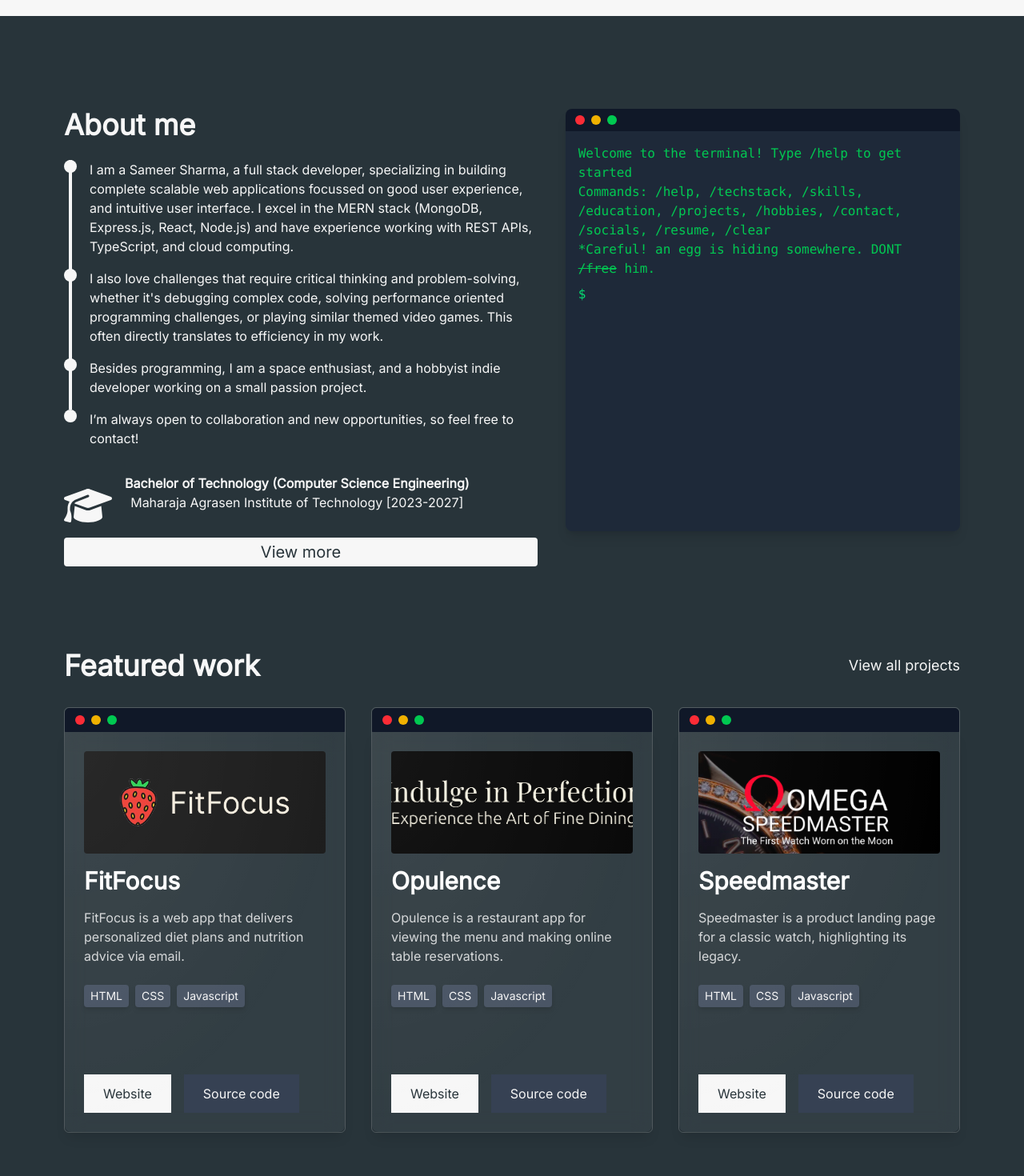
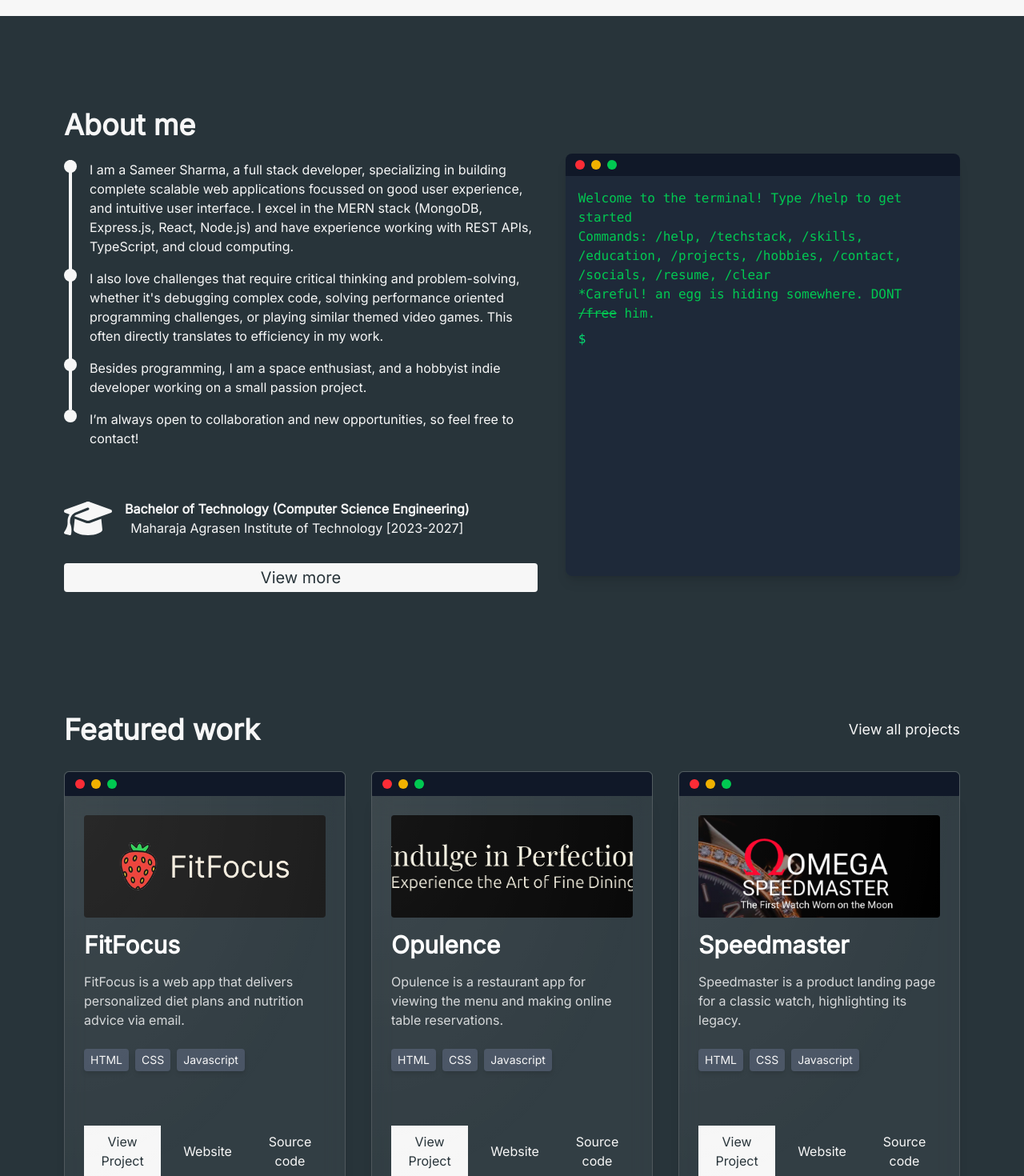
Before and after one commit to sameersharmadev/portfolio, a React (Vite) app: page / in a window 1280 px wide. Shown: the part 780-2250 px from the top of the page at 80% size. Built offline with nearby package versions, Linux system fonts and the light colour scheme.

Commit message:
responsiveness

```diff
--- a/src/App.jsx
+++ b/src/App.jsx
@@ -1,9 +1,7 @@
-import Header from './components/Header'
 import Hero from './components/home/Hero'
 import About from './components/home/About'
 import Projects from './components/home/Projects'
 import Techstack from './components/home/Techstack'
-import Footer from './components/Footer'
 import Contact from './components/home/Contact'
 import {useEffect} from 'react'
 function App() {
@@ -39,7 +37,6 @@ function App() {
       <Projects/>
       <Techstack/>
       <Contact/>
-      <Footer/>
     </>
   )
 }
--- a/src/Contact.jsx
+++ b/src/Contact.jsx
@@ -1,14 +1,7 @@
 import { useState } from 'react';
 import { FontAwesomeIcon } from '@fortawesome/react-fontawesome';
-import {
-  faPaperPlane,
-  faEnvelope,
-} from '@fortawesome/free-solid-svg-icons';
-import {
-  faGithub,
-  faLinkedin,
-  faXTwitter,
-} from '@fortawesome/free-brands-svg-icons';
+import { faPaperPlane, faEnvelope,} from '@fortawesome/free-solid-svg-icons';
+import {faGithub, faLinkedin,faXTwitter,} from '@fortawesome/free-brands-svg-icons';
 export default function Contact() {
   const [email, setEmail] = useState('');
   const [subject, setSubject] = useState('');
@@ -73,6 +66,7 @@ export default function Contact() {
   };
 
   return (
+    <>
     <section className="relative mx-8 lg:h-[calc(100vh-5rem)] xl:h-[calc(90vh-5rem)] 2xl:h-[calc(80vh-5rem)] mt-16 md:mt-0 flex flex-col lg:flex-row justify-between items-center fade-in bg-black text-lightBeige xl:gap-12 2xl:gap-16 xl:mx-32 2xl:mx-64">
       <div className="lg:ml-20 lg:w-1/2 md:w-10/12">
         <h2 className="flex text-xl md:text-4xl md:mt-16 lg:mt-0 font-semibold mb-2 xl:text-5xl 2xl:text-6xl xl:mb-4 2xl:mb-6">Contact me...</h2>
@@ -128,14 +122,14 @@ export default function Contact() {
           <div className="flex items-center mt-4">
             <button
               type="submit"
-              className="bg-[#303e44] group min-w-[160px] flex justify-between mt-4 hover:bg-headerBeige hover:text-black border border-white/20 py-3 px-4 text-sm font-medium text-center text-white rounded-lg sm:w-fit flex gap-2 items-center xl:text-3xl 2xl:text-4xl xl:p-6 2xl:p-8"
+              className="hover:bg-[#303e44] group min-w-[160px] flex justify-between mt-4 bg-headerBeige text-black border border-white/20 py-3 px-4 text-sm font-medium text-center hover:text-white rounded-lg sm:w-fit flex gap-2 items-center xl:text-3xl 2xl:text-4xl xl:p-6 2xl:p-8"
               disabled={loading}
             >
               {loading ? (
                 <>
                   Sending message
                   <svg
-                    className="animate-spin h-4 w-4 text-lightBeige group-hover:text-black xl:h-6 xl:w-6"
+                    className="animate-spin h-4 w-4 group-hover:text-lightBeige text-black xl:h-6 xl:w-6"
                     xmlns="http://www.w3.org/2000/svg"
                     fill="none"
                     viewBox="0 0 24 24"
@@ -174,5 +168,7 @@ export default function Contact() {
         <Socials icon={faEnvelope} name="Email" link="mailto:sameersh571@gmail.com" />
       </div>
     </section>
+
+    </>
   );
 }
--- a/src/components/Footer.jsx
+++ b/src/components/Footer.jsx
@@ -9,7 +9,7 @@ import {
   } from '@fortawesome/free-brands-svg-icons'
 export default function Footer() {
     return(
-    <div className="h-10 flex text-sm md:text-base flex-row-reverse justify-center items-center fade-in-hero text-secondaryBeige gap-4 mt-16 lg:mt-0 2xl:text-3xl">
+    <div className="h-10 flex text-sm md:text-base flex-row-reverse justify-center items-center fade-in-hero text-secondaryBeige gap-4 mt-16 lg:my-0 2xl:text-3xl">
         <p>©2025 Sameer Sharma. All rights reserved</p>
         <div className="hidden md:flex gap-4 text-secondaryBeige md:px-4">
             <a href="https://github.com/sameersharmadev" target="_blank" rel="noopener noreferrer" className="hover:text-blackHover transition">
--- a/src/components/home/About.jsx
+++ b/src/components/home/About.jsx
@@ -46,7 +46,7 @@ export default function About() {
                         <FontAwesomeIcon icon={faGraduationCap} className="text-5xl xl:text-7xl 2xl:text-8xl" />
                     </div>
                     <div className="flex flex-col mb-8 xl:mb-16 2xl:mb-24 justify-center items-center xl:gap-3 2xl:gap-4">
-                        <p className="font-semibold xl:text-3xl 2xl:text-4xl xl:pt-16 2xl:pt-24">Bachelor of Technology (Computer Science Engineering)</p>
+                        <p className="font-semibold xl:text-3xl 2xl:text-4xl xl:pt-16 2xl:pt-24 mt-8">Bachelor of Technology (Computer Science Engineering)</p>
                         <p className="xl:text-3xl 2xl:text-4xl">Maharaja Agrasen Institute of Technology [2023-2027]</p>
                     </div>
                 </div>
@@ -55,7 +55,7 @@ export default function About() {
                 </Link>
                 <span className="hidden md:block lg:hidden mt-4">*Terminal version available on desktop</span>
             </div>
-            <div className="hidden lg:block md:w-1/2">
+            <div className="hidden lg:block md:w-1/2 mt-28">
                 <Terminal />
             </div>
         </div>
--- a/src/components/home/Contact.jsx
+++ b/src/components/home/Contact.jsx
@@ -129,14 +129,14 @@ export default function Contact() {
           <div className="flex items-center mt-4">
             <button
               type="submit"
-              className="bg-[#303e44] group min-w-[160px] flex justify-between mt-4 hover:bg-headerBeige hover:text-black border border-white/20 py-3 px-4 text-sm font-medium text-center text-white rounded-lg sm:w-fit flex gap-2 items-center xl:text-3xl 2xl:text-4xl xl:p-6 2xl:p-8"
+              className="hover:bg-[#303e44] group min-w-[160px] flex justify-between mt-4 bg-headerBeige text-black border border-white/20 py-3 px-4 text-sm font-medium text-center hover:text-white rounded-lg sm:w-fit flex gap-2 items-center xl:text-3xl 2xl:text-4xl xl:p-6 2xl:p-8"
               disabled={loading}
             >
               {loading ? (
                 <>
                   Sending message
                   <svg
-                    className="animate-spin h-4 w-4 text-lightBeige group-hover:text-black xl:h-6 xl:w-6"
+                    className="animate-spin h-4 w-4 group-hover:text-lightBeige text-black xl:h-6 xl:w-6"
                     xmlns="http://www.w3.org/2000/svg"
                     fill="none"
                     viewBox="0 0 24 24"
--- a/src/components/home/Projects.jsx
+++ b/src/components/home/Projects.jsx
@@ -3,7 +3,7 @@ import featured from '../../assets/data/projects';
 
 export default function Projects() {
   return (
-    <div className="mt-16 md:mt-0 flex flex-col fade-in-section justify-center bg-black text-lightBeige px-4 md:px-16 lg:px-20 lg:py-8 xl:px-32 xl:py-12 2xl:px-48 2xl:py-16 xl:mt-20">
+    <div className="mt-16 md:mt-20 flex flex-col fade-in-section justify-center bg-black text-lightBeige px-4 md:px-16 lg:px-20 lg:py-8 xl:px-32 xl:py-12 2xl:px-48 2xl:py-16 xl:mt-20">
       {/* Header Section */}
       <div className="flex flex-row justify-between items-center mb-8 xl:mb-16 2xl:mb-32">
         <h2 className="text-2xl md:text-3xl lg:text-4xl xl:text-6xl 2xl:text-8xl font-semibold">Featured work</h2>
@@ -54,13 +54,19 @@ export default function Projects() {
                 {/* Buttons */}
                 <div className="flex gap-4 xl:gap-6 2xl:gap-8 mt-4 xl:mt-6 2xl:mt-8">
                   <button
-                    className="text-black bg-lightBeige p-2 px-4 md:p-3 md:px-6 xl:p-4 xl:px-8 2xl:p-6 2xl:px-12 text-sm md:text-base xl:text-xl 2xl:text-3xl"
+                    className="text-black text-sm lg:text-base bg-lightBeige p-2 px-4 md:p-2 md:px-3 xl:p-4 xl:px-8 2xl:p-6 2xl:px-12 text-sm md:text-base xl:text-xl 2xl:text-3xl"
+                    onClick={() => window.open(elt.website, '_blank')}
+                  >
+                    View Project
+                  </button>
+                  <button
+                    className="text-lightBeige text-sm lg:text-base bg-transparent p-2 px-4 md:p-2 md:pl-3 xl:p-4 xl:px-8 2xl:p-6 2xl:px-12 text-sm md:text-base xl:text-xl 2xl:text-3xl"
                     onClick={() => window.open(elt.website, '_blank')}
                   >
                     Website
                   </button>
                   <button
-                    className="text-lightBeige bg-gray-700 p-2 px-4 md:p-3 md:px-6 xl:p-4 xl:px-8 2xl:p-6 2xl:px-12 text-sm md:text-base xl:text-xl 2xl:text-3xl"
+                    className="text-lightBeige text-sm lg:text-base bg-transparent p-2 px-4 md:p-2 md:pl-3 xl:p-4 xl:px-8 2xl:p-6 2xl:px-12 text-sm md:text-base xl:text-xl 2xl:text-3xl"
                     onClick={() => window.open(elt.source, '_blank')}
                   >
                     Source code
--- a/src/main.jsx
+++ b/src/main.jsx
@@ -8,6 +8,8 @@ import Projects from './Projects.jsx'
 import About from './About.jsx'
 import './style.css'
 import Header from './components/Header.jsx'
+import Footer from './components/Footer.jsx'
+
 createRoot(document.getElementById('root')).render(
   <StrictMode>
     <Router>
@@ -18,6 +20,7 @@ createRoot(document.getElementById('root')).render(
         <Route path="/projects" element={<Projects/>}/>
         <Route path="/contact" element={<Contact/>}/>
       </Routes>
+      <Footer/>
     </Router>
   </StrictMode>,
 )
```
Also changed, not shown: src/assets/img/contact.webp (added).
